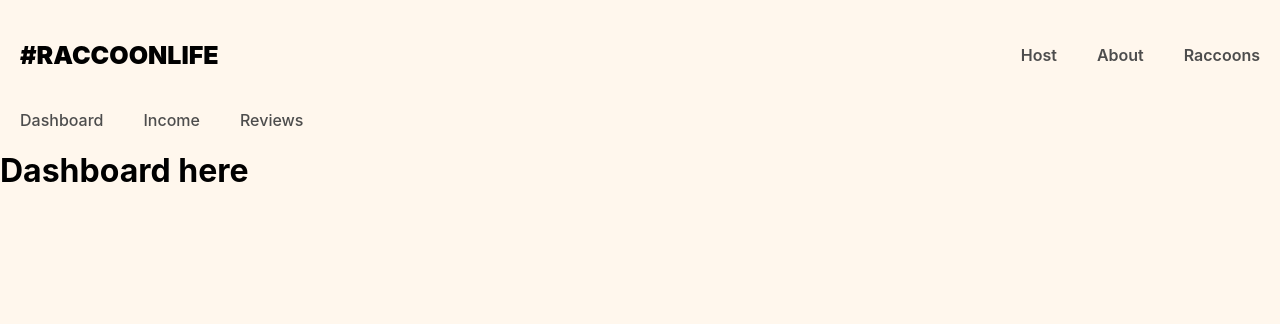
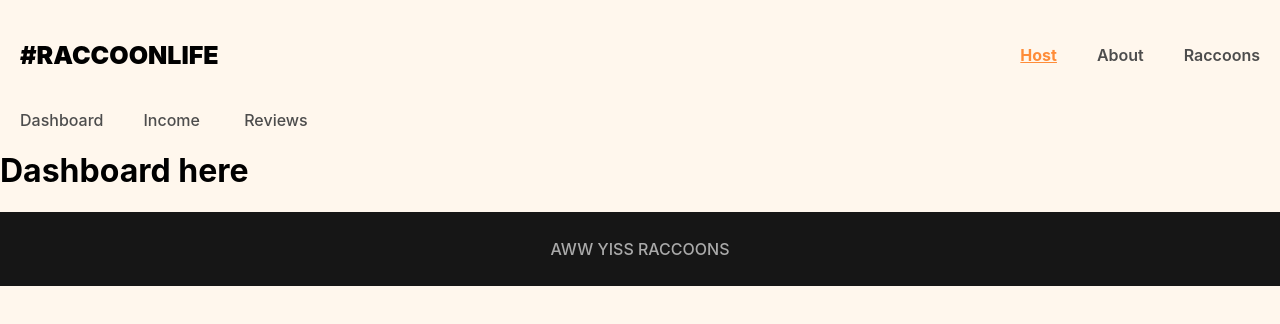
Before and after one commit to FishAres/raccoon-life, a React (Vite) app: page /host in a window 1280 px wide. Shown: the top 324 px of the page. Built offline with nearby package versions, Linux system fonts and the light colour scheme; what miragejs would draw is missing.

Commit message:
raccoondetails images still not rendering, added navlinks + improvements

```diff
--- a/src/App.css
+++ b/src/App.css
@@ -44,6 +44,23 @@ header a {
 header a:hover {
   color: #161616;
   text-decoration: underline;
+}
+
+footer {
+  background-color: #161616;
+  color: #aaaaaa;
+  height: 74px;
+  display: flex;
+  flex-shrink: 0;
+  justify-content: center;
+  align-items: center;
+  margin-top: auto;
+  font-weight: 500;
+}
+
+.active-link {
+  text-decoration: underline;
+  font-weight: 600;
 }
 
 .link-button {
--- /dev/null
+++ b/src/components/BetterLink.jsx
@@ -0,0 +1,18 @@
+import React from "react";
+import { NavLink } from "react-router-dom";
+
+export default function BetterLink(props) {
+  const activeStyle = {
+    fontWeight: "bold",
+    textDecoration: "underline",
+    color: "#ff8c38",
+  };
+  return (
+    <NavLink
+      {...props} // hah knew you could do this!
+      style={({ isActive }) => (isActive ? activeStyle : null)}
+    >
+      {props.children}
+    </NavLink>
+  );
+}
--- a/src/components/Header.jsx
+++ b/src/components/Header.jsx
@@ -1,5 +1,6 @@
 import React from "react";
 import { Link } from "react-router-dom";
+import BetterLink from "./BetterLink";
 
 export default function Header() {
   return (
@@ -8,9 +9,9 @@ export default function Header() {
         #RACCOONLIFE
       </Link>
       <nav>
-        <Link to="/host">Host</Link>
-        <Link to="/about">About</Link>
-        <Link to="/raccoons">Raccoons</Link>
+        <BetterLink to="/host">Host</BetterLink>
+        <BetterLink to="/about">About</BetterLink>
+        <BetterLink to="/raccoons">Raccoons</BetterLink>
       </nav>
     </header>
   );
--- a/src/components/HostLayout.jsx
+++ b/src/components/HostLayout.jsx
@@ -1,13 +1,14 @@
 import React from "react";
-import { Link, Outlet } from "react-router-dom";
+import { Outlet } from "react-router-dom";
+import BetterLink from "./BetterLink";
 
 export default function HostLayout() {
   return (
     <>
       <nav className="host-nav">
-        <Link to="Dashboard">Dashboard</Link>
-        <Link to="Income">Income</Link>
-        <Link to="Reviews">Reviews</Link>
+        <BetterLink to="dashboard">Dashboard</BetterLink>
+        <BetterLink to="income">Income</BetterLink>
+        <BetterLink to="reviews"> Reviews</BetterLink>
       </nav>
       <Outlet />
     </>
--- a/src/components/Layout.jsx
+++ b/src/components/Layout.jsx
@@ -2,12 +2,14 @@ import React from "react";
 import { Outlet } from "react-router";
 import Header from "./Header";
 
-// this is so weird
 export default function Layout() {
   return (
     <>
       <Header />
-      <Outlet />
+      <main>
+        <Outlet /> {/* this is so weird */}
+      </main>
+      <footer>AWW YISS RACCOONS</footer>
     </>
   );
 }
```
